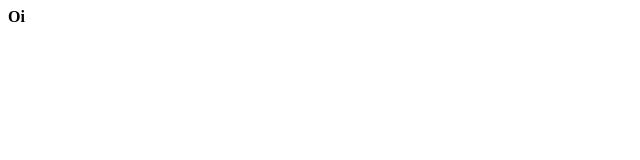
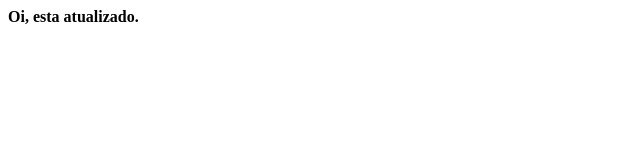
Before and after one commit to davidroler/teste1, a plain HTML site: page index.html in a window 1280 px wide. Shown: the whole page, without its empty margins (0-640 px from the left). Drawn offline with Linux system fonts and the light colour scheme.

Commit message:
Update index.html

```diff
--- a/index.html
+++ b/index.html
@@ -1 +1 @@
-<b> Oi </b>
+<b> Oi, esta atualizado. </b>
```
